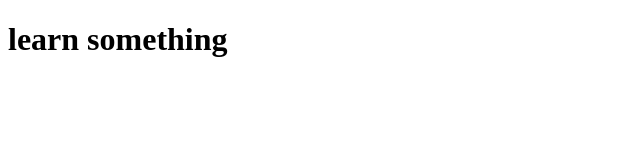
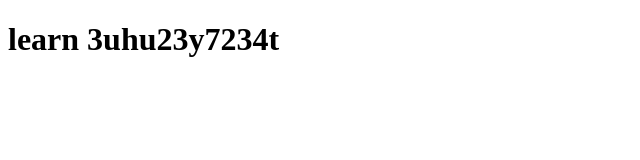
Before and after one commit to Santhosh-PTS/learn_git, a plain HTML site: page index.html in a window 1280 px wide. Shown: the whole page, without its empty margins (0-640 px from the left). Drawn offline with Linux system fonts and the light colour scheme.

Commit message:
changes had been updated in learn branch

```diff
--- a/index.html
+++ b/index.html
@@ -6,6 +6,6 @@
     <title>Document</title>
 </head>
 <body>
-    <h1>learn something</h1>
+    <h1>learn 3uhu23y7234t</h1>
 </body>
 </html>
```
